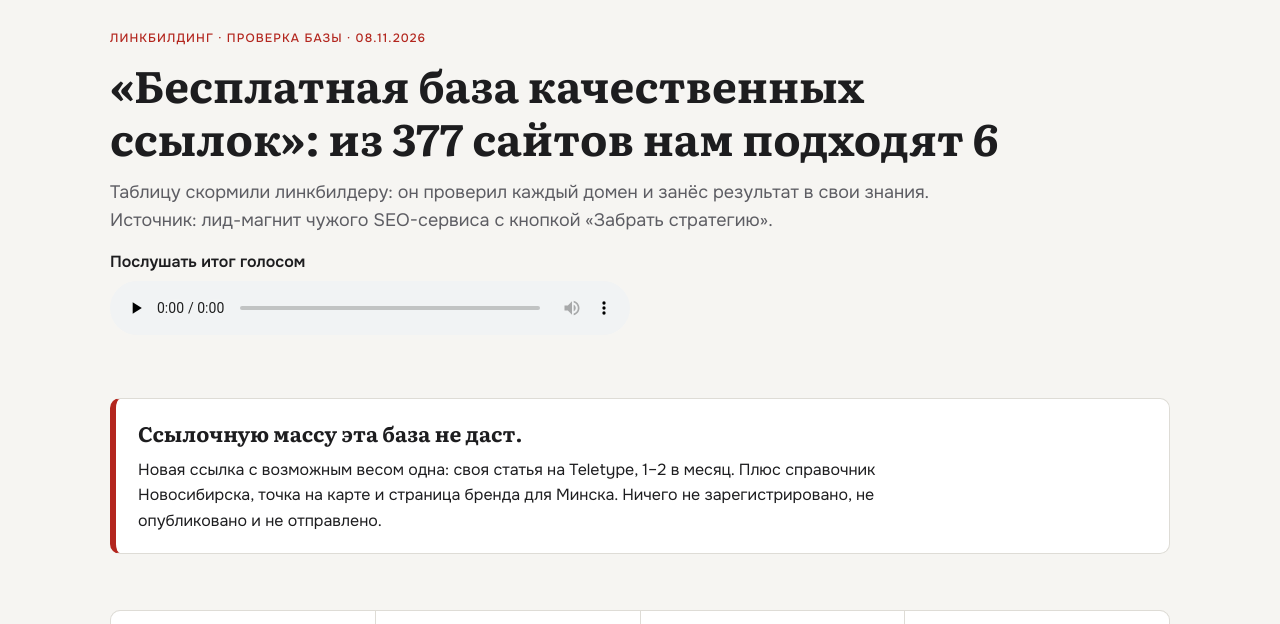
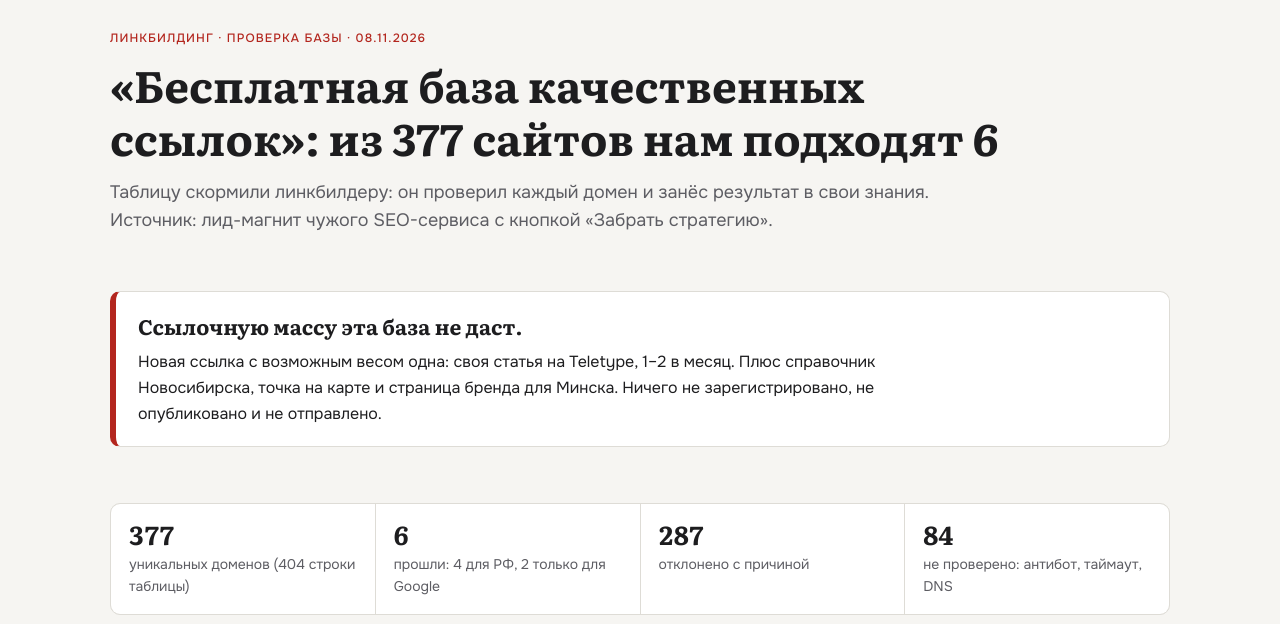
Before and after one commit to tema-mail/razbory, a plain HTML site: page linkbilding-baza-ssylok-d41e7c26/index.html in a window 1280 px wide. Shown: the top 624 px of the page. Drawn offline with Linux system fonts and the light colour scheme.

Commit message:
Разбор базы ссылок: плеер убран до записи голоса
Co-Authored-By: Claude Opus 5.5 <noreply@anthropic.com>

```diff
--- a/linkbilding-baza-ssylok-d41e7c26/index.html
+++ b/linkbilding-baza-ssylok-d41e7c26/index.html
@@ -73,7 +73,6 @@ input[type=search]{font:16px var(--f-body);padding:8px 12px;border:1px solid var
   <div class="eyebrow">Линкбилдинг · проверка базы · 08.11.2026</div>
   <h1>«Бесплатная база качественных ссылок»: из 377 сайтов нам подходят 6</h1>
   <p class="lead">Таблицу скормили линкбилдеру: он проверил каждый домен и занёс результат в свои знания. Источник: лид-магнит чужого SEO-сервиса с кнопкой «Забрать стратегию».</p>
-  <div><b>Послушать итог голосом</b><br><audio controls preload="none" src="itog.mp3" style="width:100%;max-width:520px;margin-top:6px"></audio></div>
 </header>
 
 <div class="verdict">
```
